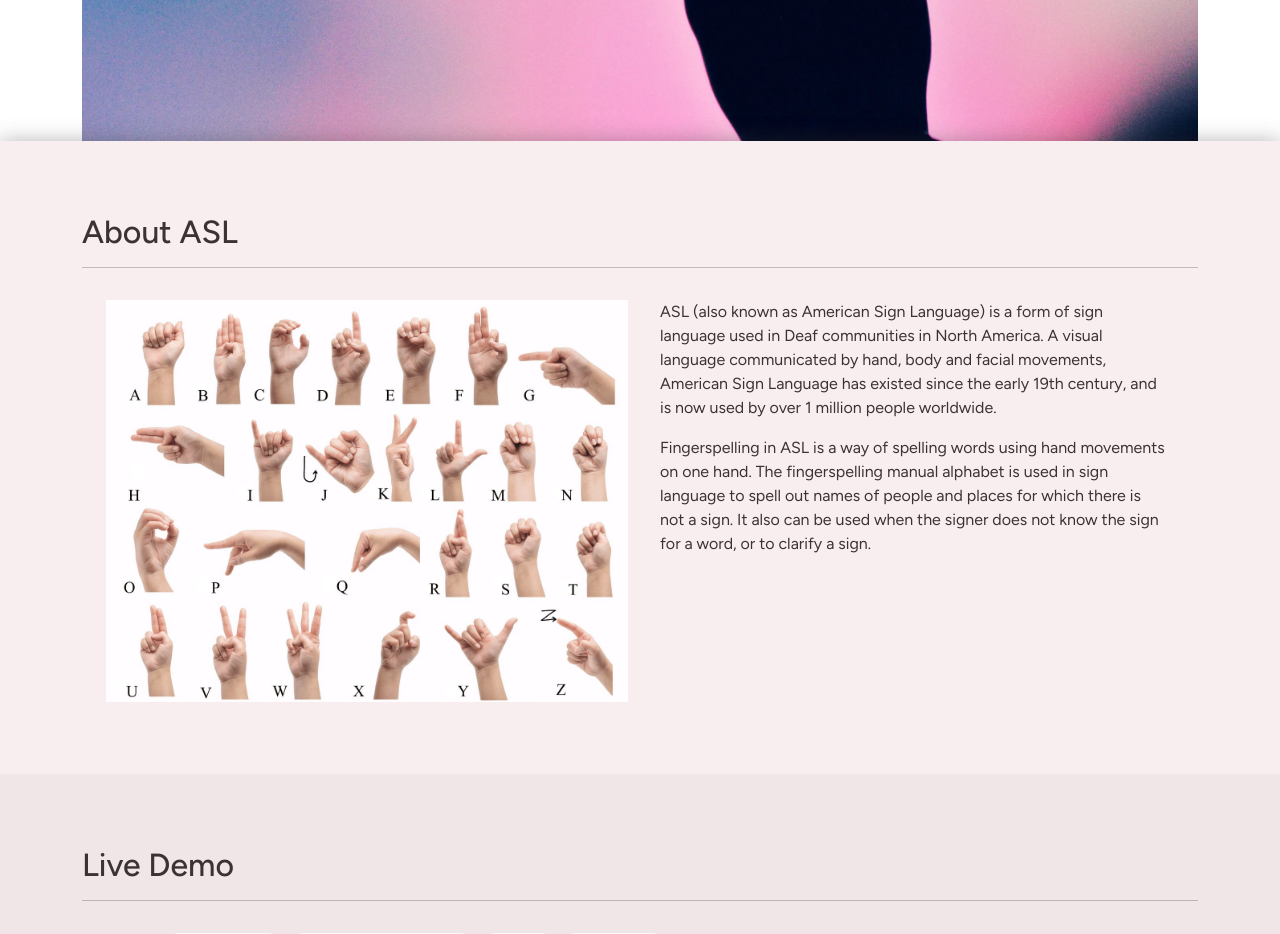
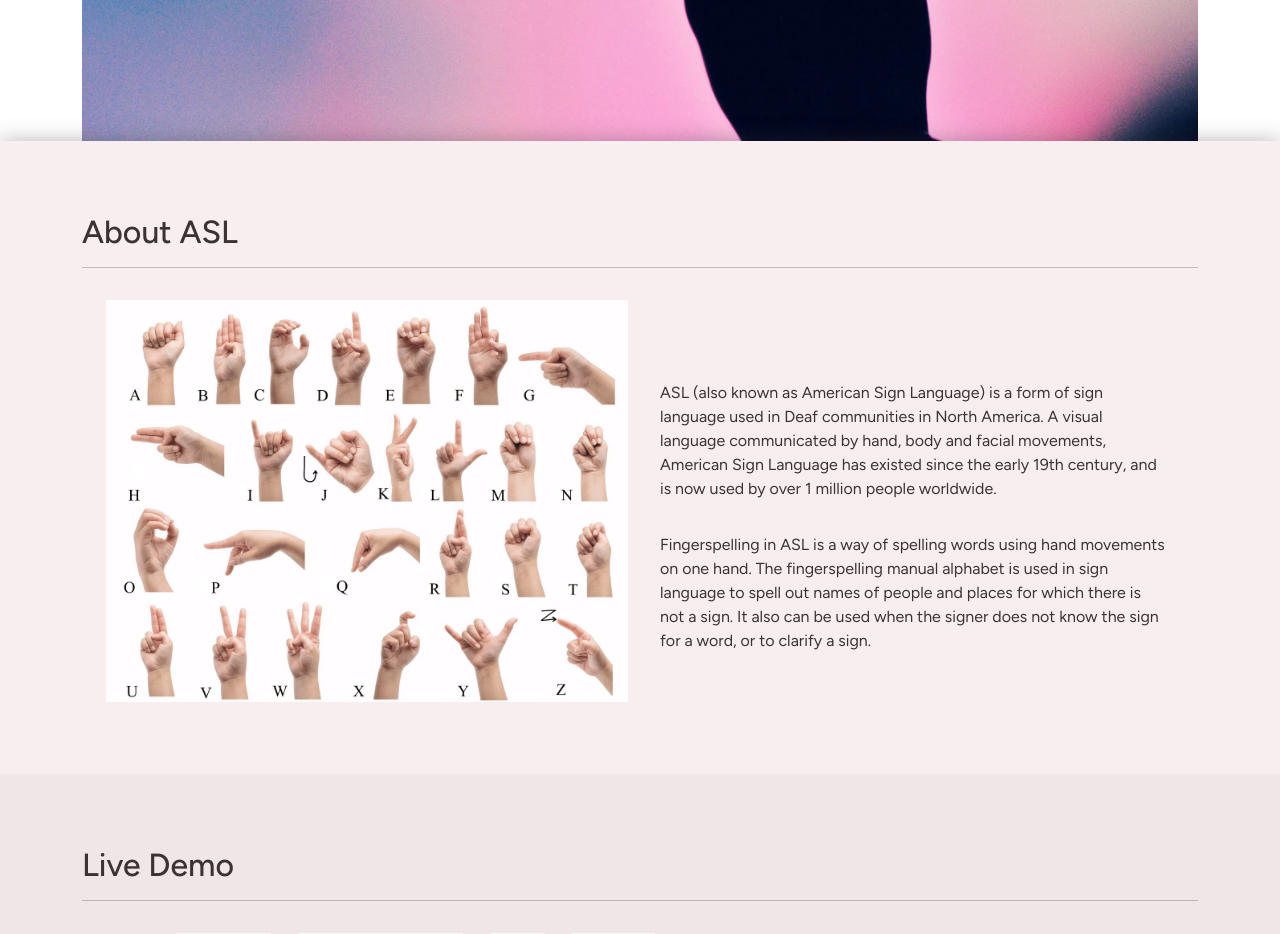
Before and after one commit to JowettC/asl_image_recog, a Flask app: page / in a window 1280 px wide. Shown: the part 409-1343 px from the top of the page. Run offline with Flask 2, Linux system fonts and the light colour scheme.

Commit message:
more stuff frontend

```diff
--- a/templates/index.html
+++ b/templates/index.html
@@ -100,7 +100,7 @@
 						<div class="col-6 mb-5">
 							<img src="{{asl_chart}}" class="w-100 mt-3">
 						</div>
-						<div class="col-6 mb-5">
+						<div class="col-6 d-flex flex-column justify-content-center">
 							<p class="mt-3 px-2">ASL (also known as American Sign Language) is a form of sign language
 								used in Deaf communities in North America. A visual language communicated by hand, body
 								and facial movements,
```
